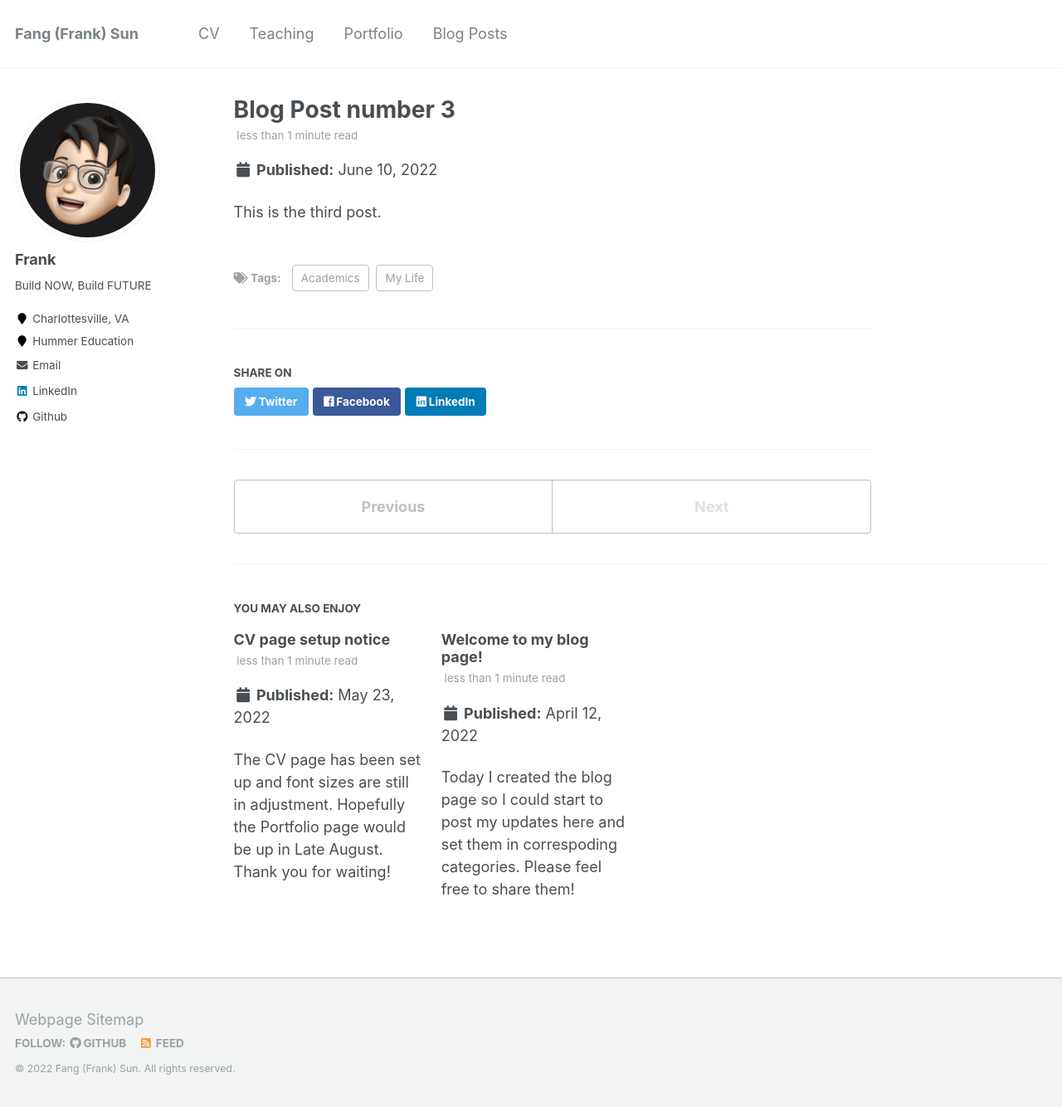
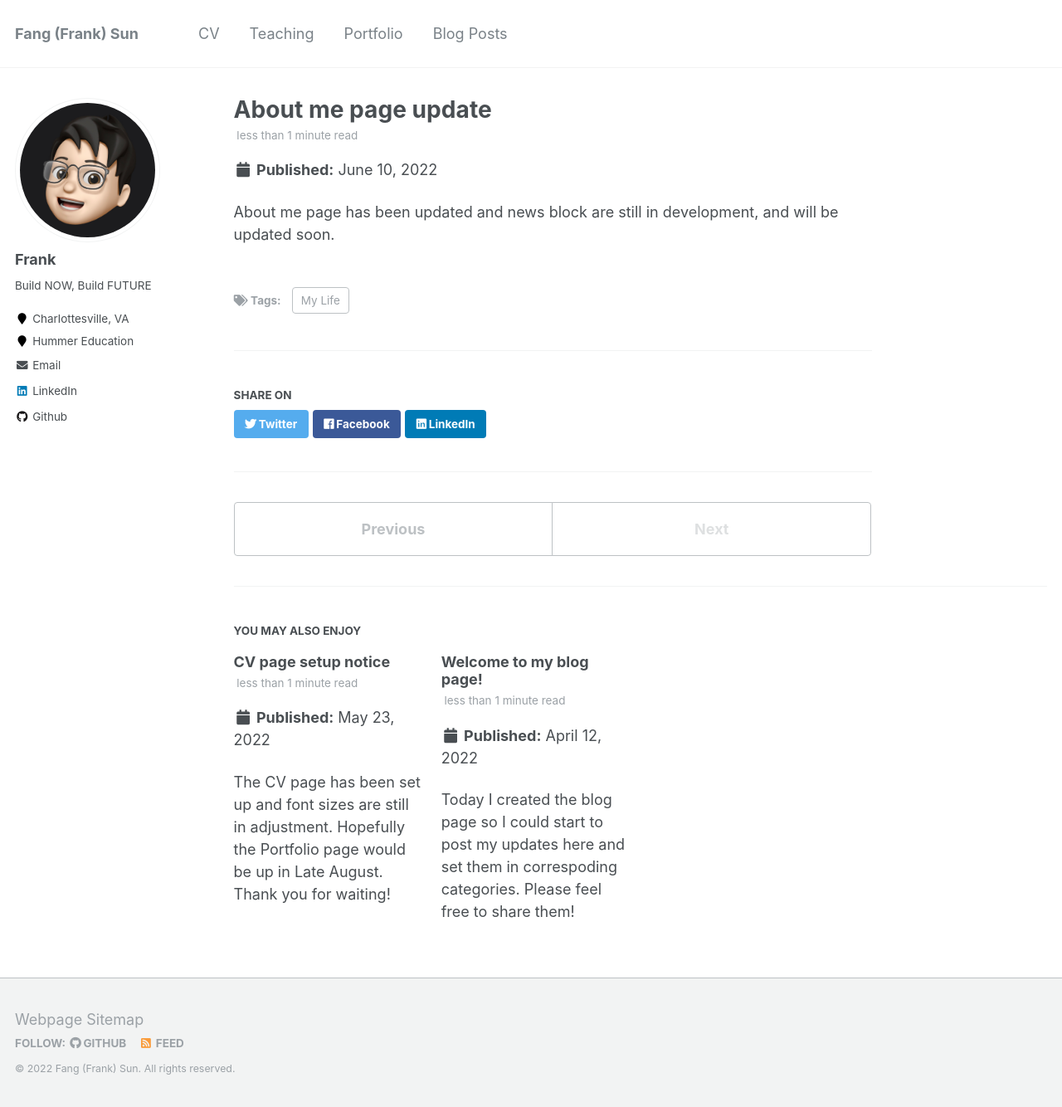
Before and after one commit to FangFrankSun/AcademicPage, a Jekyll site: the page built from _posts/2022-06-10-blog-post-3.md, in a window 1280 px wide and 1334 px high. Shown: the whole window at 83% size. Built offline with Jekyll 4.4.1, drawn with Linux system fonts in a browser that asks for light colours.

Commit message:
Update 2022-06-10-blog-post-3.md

```diff
--- a/_posts/2022-06-10-blog-post-3.md
+++ b/_posts/2022-06-10-blog-post-3.md
@@ -1,10 +1,9 @@
 ---
-title: 'Blog Post number 3'
+title: 'About me page update'
 date: 2022-06-10
 permalink: /posts/2014/08/blog-post-3/
 tags:
-  - Academics
   - My Life
 ---
 
-This is the third post.
+About me page has been updated and news block are still in development, and will be updated soon.
```
